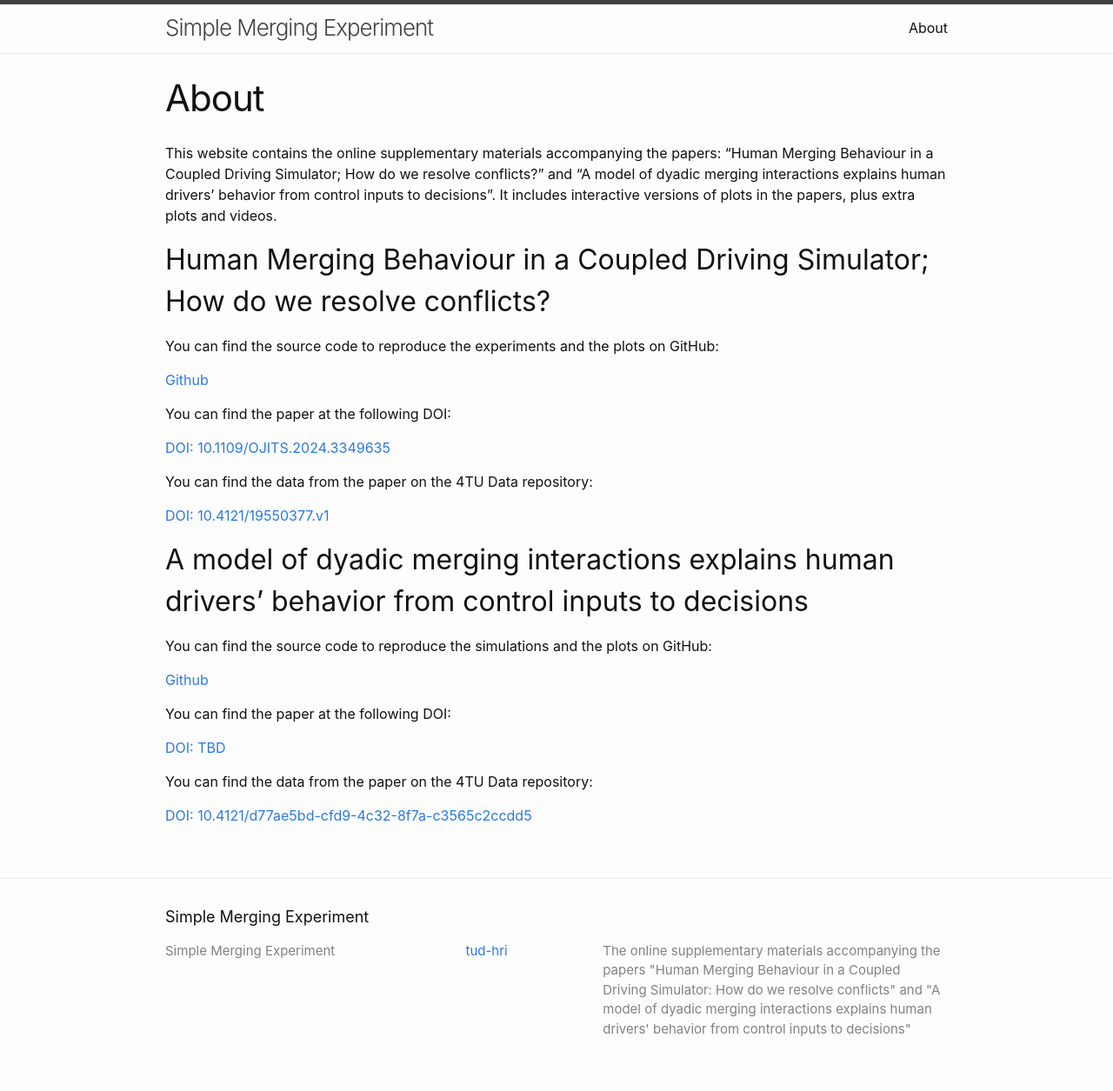
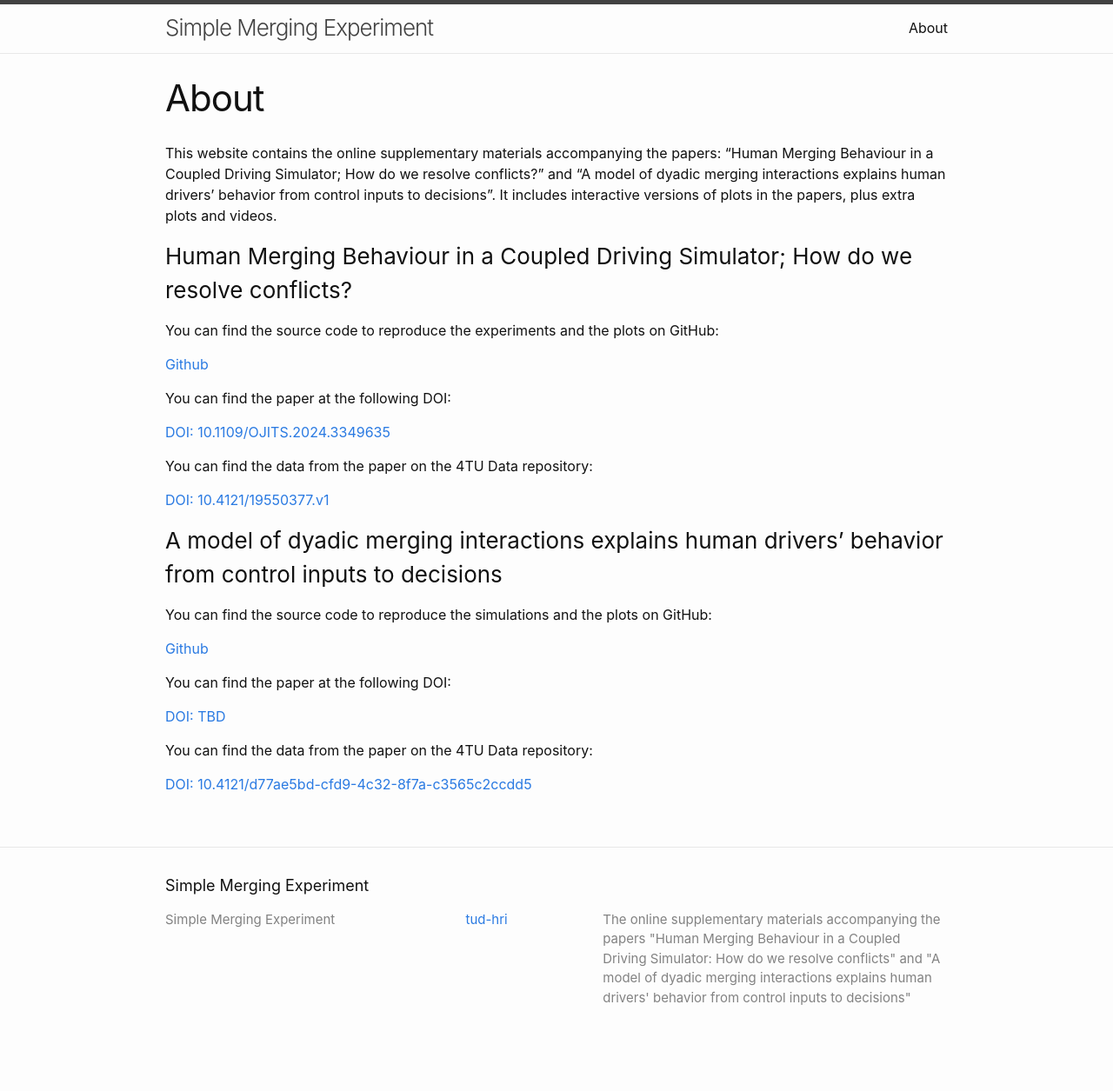
Before and after one commit to tud-hri/simple-merging-experiment, a Jekyll site: the page built from docs/about.markdown, in a window 1280 px wide. Shown: the whole page at 87% size. Built offline with Jekyll 4.4.1, drawn with Linux system fonts in a browser that asks for light colours; after the commit the page ends 1219 px from its top, so only the background shows below that.

```diff
--- a/docs/about.markdown
+++ b/docs/about.markdown
@@ -6,7 +6,7 @@ permalink: /about/
 
 This website contains the online supplementary materials accompanying the papers: "Human Merging Behaviour in a Coupled Driving Simulator; How do we resolve conflicts?" and "A model of dyadic merging interactions explains human drivers’ behavior from control inputs to decisions". It includes interactive versions of plots in the papers, plus extra plots and videos.
 
-<h2>Human Merging Behaviour in a Coupled Driving Simulator; How do we resolve conflicts?</h2>
+<h3>Human Merging Behaviour in a Coupled Driving Simulator; How do we resolve conflicts?</h3>
 
 You can find the source code to reproduce the experiments and the plots on GitHub:
 
@@ -20,7 +20,7 @@ You can find the data from the paper on the 4TU Data repository:
 
 [DOI: 10.4121/19550377.v1](https://doi.org/10.4121/19550377.v1)
 
-<h2>A model of dyadic merging interactions explains human drivers’ behavior from control inputs to decisions</h2>
+<h3>A model of dyadic merging interactions explains human drivers’ behavior from control inputs to decisions</h3>
 
 You can find the source code to reproduce the simulations and the plots on GitHub:
 
```
